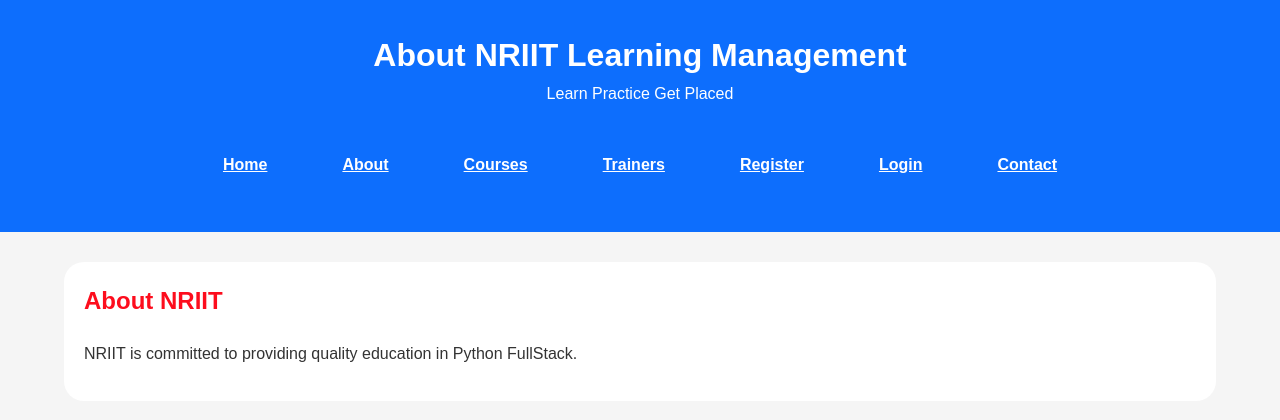
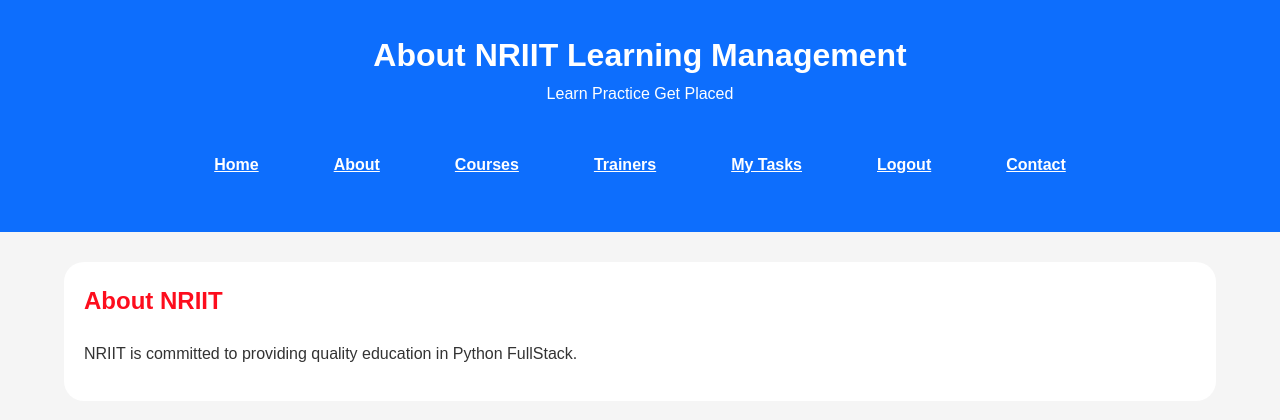
Before and after one commit to ayesha29-tech/Python_fullstack, a Flask app: page /about in a window 1280 px wide. Shown: the top 420 px of the page. Run offline with Flask 3, Linux system fonts and the light colour scheme; a user stored in the database is signed in.

Commit message:
Auto sync updates

```diff
--- a/templates/about.html
+++ b/templates/about.html
@@ -18,8 +18,13 @@
             <a href="/about">About</a>
             <a href="/courses">Courses</a>
             <a href="/trainers">Trainers</a>
+            {% if session.get('user_email') %}
+            <a href="/tasks">My Tasks</a>
+            <a href="/logout">Logout</a>
+            {% else %}
             <a href="/register">Register</a>
             <a href="/login">Login</a>
+            {% endif %}
             <a href="/contact">Contact</a>
         </nav>
     </header>
```
